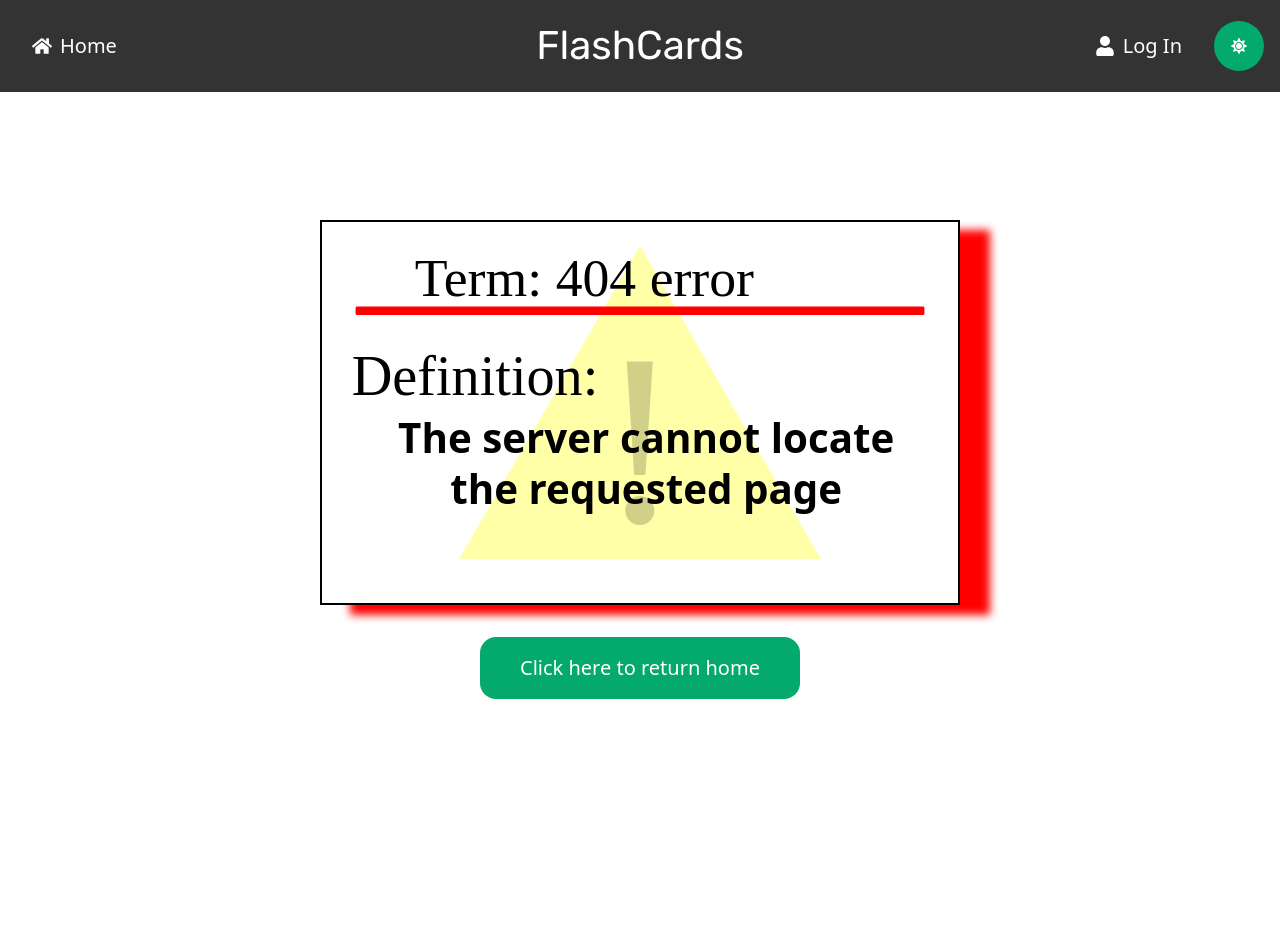
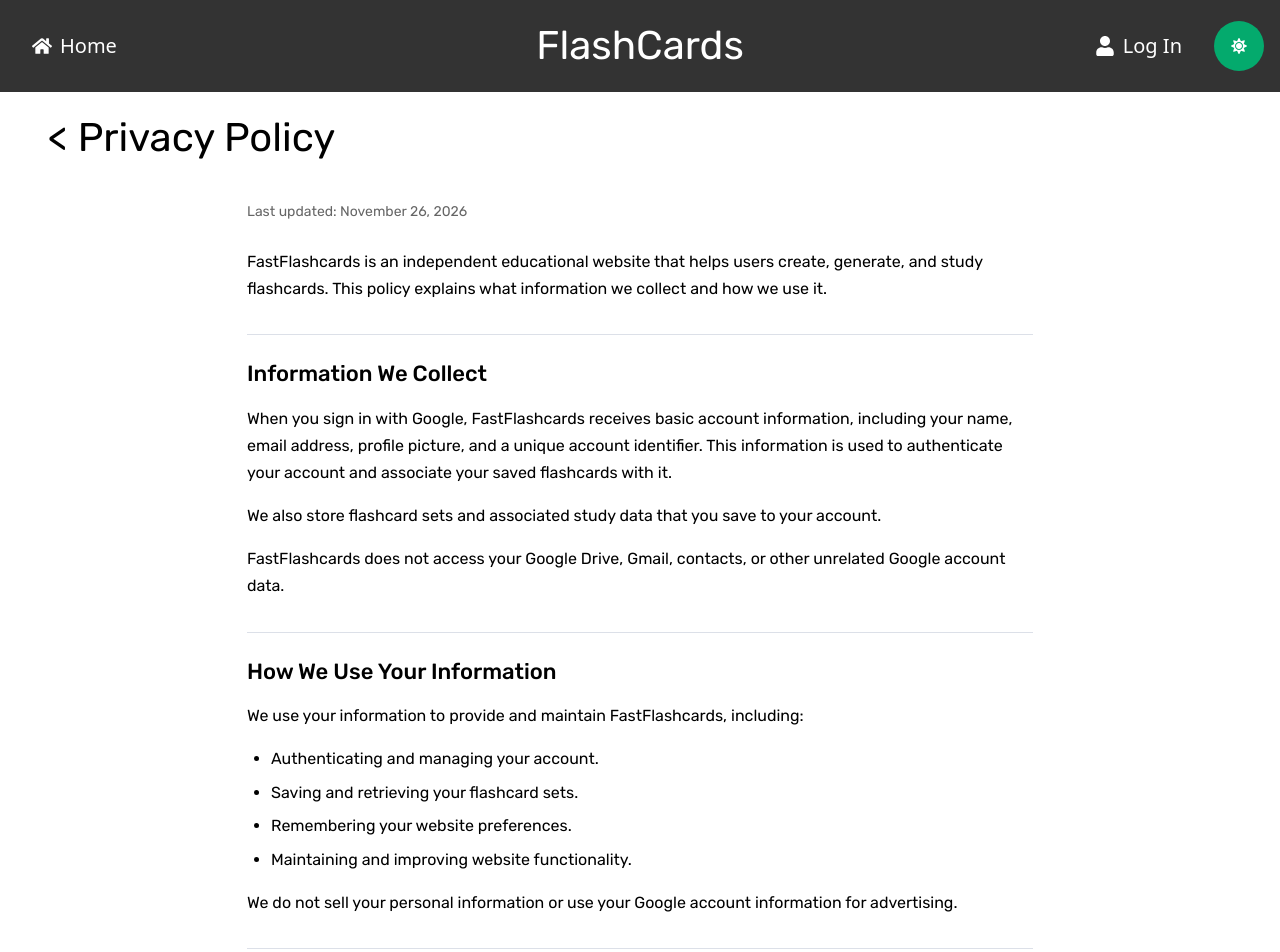
Before and after one commit to SamB221/FastFlashCards, a React (Vite) app: page /privacy in a window 1280 px wide. Shown: the top 952 px of the page. Before the commit the page ends 800 px from the top, so only its background shows below. Built offline with nearby package versions, Linux system fonts and the light colour scheme; no server answers.

Commit message:
Add privacy page

```diff
--- a/src/App.jsx
+++ b/src/App.jsx
@@ -17,6 +17,7 @@ import EditPage from './pages/CreateSetPage';
 import PlayPage from './pages/PlayPage';
 import MasterPage from './pages/MasterPage';
 import MatchPage from './pages/MatchPage';
+import Privacy from './pages/Privacy';
 
 const router = createBrowserRouter(
     createRoutesFromElements(
@@ -26,6 +27,7 @@ const router = createBrowserRouter(
             <Route path='/upload' element={<UploadPage />} />
             <Route path='/create' element={<CreateSetPage />} />
             <Route path='/generate' element={<GeneratePage />} />
+            <Route path='/privacy' element={<Privacy />} />
             <Route path='/set/:id' element={<SetPage />} />
             <Route path='/set/:id/edit' element={<EditPage />} />
             <Route path='/set/:id/basic' element={<PlayPage />} />
--- a/src/index.css
+++ b/src/index.css
@@ -1025,3 +1025,70 @@ input[type=submit]:hover {
     }
 
 }
+
+/* Privacy Policy */
+
+.privacyPage {
+    width: 100%;
+    max-width: 850px;
+    margin: 0 auto;
+    padding: 2rem 2rem 5rem;
+    color: var(--textPrimary);
+    font-family: 'Rubik', sans-serif;
+    text-align: left;
+}
+
+.privacyPage p,
+.privacyPage li {
+    font-size: 16px;
+    font-weight: 400;
+    line-height: 1.7;
+}
+
+.privacyPage p {
+    margin-bottom: 1rem;
+}
+
+.privacyPage h2 {
+    font-size: 22px;
+    font-weight: 500;
+    margin-top: 2rem;
+    margin-bottom: 1rem;
+    padding-top: 1.5rem;
+    border-top: 1px solid var(--cardColorSecondary);
+}
+
+.privacyPage ul {
+    list-style-type: disc;
+    padding-left: 1.5rem;
+    margin-bottom: 1rem;
+}
+
+.privacyPage li {
+    margin-bottom: 0.4rem;
+}
+
+.privacyPage .privacyDate {
+    font-size: 14px;
+    opacity: 0.6;
+    margin-bottom: 1.5rem;
+}
+
+.privacyPage a {
+    text-decoration: underline;
+    overflow-wrap: anywhere;
+}
+
+.privacyPage a:hover {
+    color: var(--primary);
+}
+
+@media only screen and (max-width: 600px) {
+    .privacyPage {
+        padding: 1.5rem 1.5rem 3rem;
+    }
+
+    .privacyPage h2 {
+        font-size: 20px;
+    }
+}
--- /dev/null
+++ b/src/pages/Privacy.jsx
@@ -0,0 +1,152 @@
+import React from "react";
+import Title from "../components/Title";
+
+const Privacy = () => {
+    return (
+        <>
+            <Title title="Privacy Policy" back="true" />
+
+            <main className="privacyPage">
+                <p className="privacyDate">
+                    Last updated: November 26, 2026
+                </p>
+
+                <p>
+                    FastFlashcards is an independent educational website
+                    that helps users create, generate, and study flashcards.
+                    This policy explains what information we collect and
+                    how we use it.
+                </p>
+
+                <h2>Information We Collect</h2>
+
+                <p>
+                    When you sign in with Google, FastFlashcards receives
+                    basic account information, including your name, email
+                    address, profile picture, and a unique account identifier.
+                    This information is used to authenticate your account
+                    and associate your saved flashcards with it.
+                </p>
+
+                <p>
+                    We also store flashcard sets and associated study data
+                    that you save to your account.
+                </p>
+
+                <p>
+                    FastFlashcards does not access your Google Drive,
+                    Gmail, contacts, or other unrelated Google account data.
+                </p>
+
+                <h2>How We Use Your Information</h2>
+
+                <p>
+                    We use your information to provide and maintain
+                    FastFlashcards, including:
+                </p>
+
+                <ul>
+                    <li>Authenticating and managing your account.</li>
+                    <li>Saving and retrieving your flashcard sets.</li>
+                    <li>Remembering your website preferences.</li>
+                    <li>Maintaining and improving website functionality.</li>
+                </ul>
+
+                <p>
+                    We do not sell your personal information or use your
+                    Google account information for advertising.
+                </p>
+
+                <h2>AI-Generated Flashcards</h2>
+
+                <p>
+                    When you use the AI flashcard generation feature,
+                    your submitted prompt is sent to OpenAI to generate
+                    flashcard content.
+                </p>
+
+                <p>
+                    Submitted prompts and generated content may be retained
+                    or used by OpenAI to improve its models, depending on
+                    applicable data-sharing settings.
+                </p>
+
+                <p>
+                    Your Google account information is not intentionally
+                    included in these requests. Please avoid submitting
+                    sensitive, confidential, or personally identifiable
+                    information through the AI generation feature.
+                </p>
+
+                <h2>Third-Party Services</h2>
+
+                <p>
+                    FastFlashcards relies on the following third-party
+                    services to operate:
+                </p>
+
+                <ul>
+                    <li>
+                        <strong>Google Firebase:</strong> Authentication
+                        and database storage.
+                    </li>
+                    <li>
+                        <strong>OpenAI:</strong> AI-powered flashcard
+                        generation.
+                    </li>
+                    <li>
+                        <strong>Netlify:</strong> Website hosting and
+                        backend functionality.
+                    </li>
+                </ul>
+
+                <p>
+                    These services process information necessary to provide
+                    their respective functionality and are subject to
+                    their own privacy policies.
+                </p>
+
+                <h2>Browser Storage</h2>
+
+                <p>
+                    FastFlashcards uses browser storage to remember
+                    preferences, such as your selected website theme,
+                    and to maintain your authentication session.
+                </p>
+
+                <h2>Data Retention and Deletion</h2>
+
+                <p>
+                    Account information and saved flashcards are retained
+                    while your account remains active, unless deleted
+                    earlier.
+                </p>
+
+                <p>
+                    You may request access to or deletion of your account
+                    and associated information by contacting us at the
+                    email address below.
+                </p>
+
+                <h2>Data Security</h2>
+
+                <p>
+                    FastFlashcards uses authentication and access controls
+                    intended to protect your account and stored information.
+                    However, no method of electronic storage or transmission
+                    can be guaranteed to be completely secure.
+                </p>
+
+                <h2>Changes to This Policy</h2>
+
+                <p>
+                    This privacy policy may be updated as FastFlashcards
+                    evolves. Changes will be reflected on this page,
+                    along with the updated revision date.
+                </p>
+            </main>
+        </>
+    );
+};
+
+export default Privacy;
```
